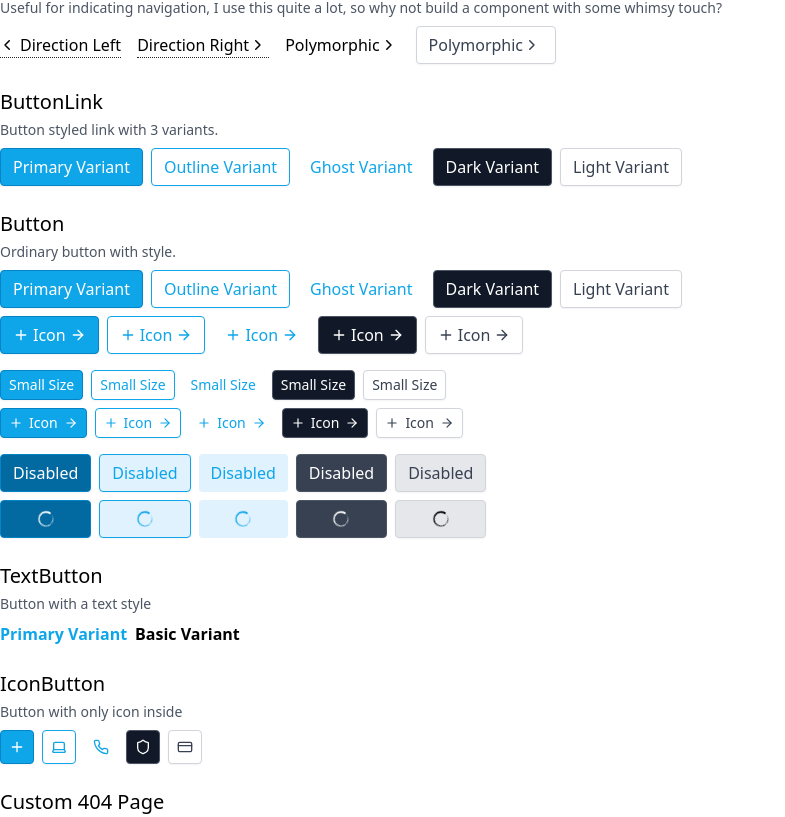
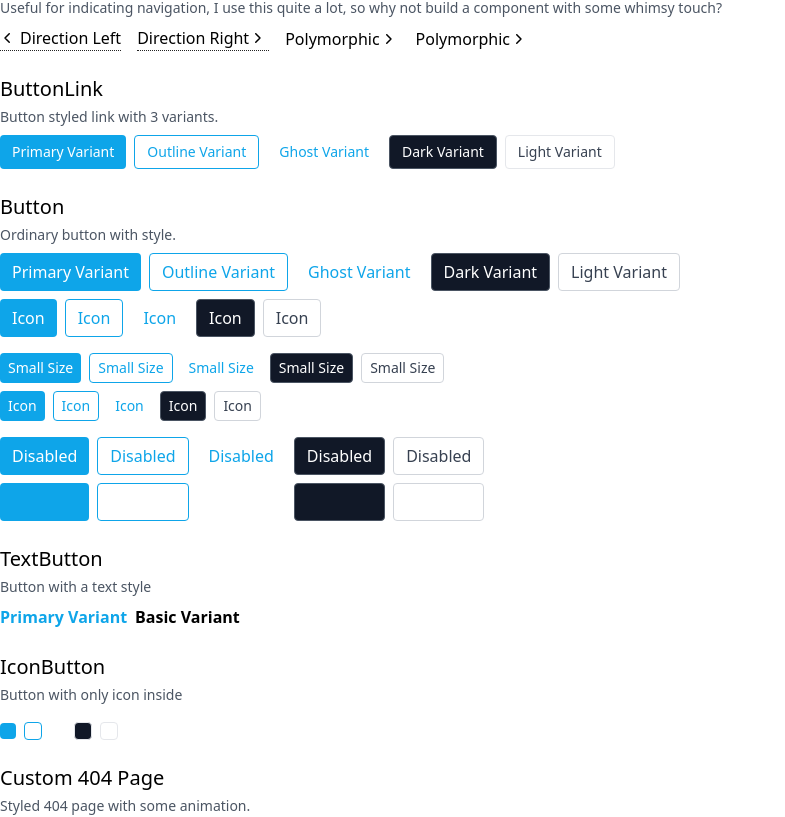
Before and after one commit to DinoCustovic-dev/vejs-food, a Next.js app: page /components in a window 1280 px wide. Shown: the part 773-1590 px from the top of the page, without its empty margins (0-785 px from the left). Built offline with nearby package versions, Linux system fonts and the light colour scheme.

Commit message:
feat: pre-deploy-commit

```diff
--- a/src/components/buttons/Button.tsx
+++ b/src/components/buttons/Button.tsx
@@ -1,20 +1,17 @@
-import { LucideIcon } from 'lucide-react';
 import * as React from 'react';
-import { IconType } from 'react-icons';
 import { ImSpinner2 } from 'react-icons/im';
 
 import { cn } from '@/lib/utils';
 
-const ButtonVariant = ['primary', 'outline', 'ghost', 'light', 'dark'] as const;
-const ButtonSize = ['sm', 'base'] as const;
+const SpinnerIcon = ImSpinner2 as unknown as React.FC<{ className?: string }>;
 
 type ButtonProps = {
   isLoading?: boolean;
   isDarkBg?: boolean;
-  variant?: (typeof ButtonVariant)[number];
-  size?: (typeof ButtonSize)[number];
-  leftIcon?: IconType | LucideIcon;
-  rightIcon?: IconType | LucideIcon;
+  variant?: 'primary' | 'outline' | 'ghost' | 'light' | 'dark';
+  size?: 'sm' | 'base';
+  leftIcon?: React.ElementType | null;
+  rightIcon?: React.ElementType | null;
   classNames?: {
     leftIcon?: string;
     rightIcon?: string;
@@ -30,7 +27,7 @@ const Button = React.forwardRef<HTMLButtonElement, ButtonProps>(
       isLoading,
       variant = 'primary',
       size = 'base',
-      isDarkBg = false,
+      //isDarkBg = false,
       leftIcon: LeftIcon,
       rightIcon: RightIcon,
       classNames,
@@ -46,111 +43,36 @@ const Button = React.forwardRef<HTMLButtonElement, ButtonProps>(
         type='button'
         disabled={disabled}
         className={cn(
-          'inline-flex items-center rounded font-medium',
-          'focus-visible:ring-primary-500 focus:outline-none focus-visible:ring',
-          'shadow-sm',
-          'transition-colors duration-75',
-          //#region  //*=========== Size ===========
-          [
-            size === 'base' && ['px-3 py-1.5', 'text-sm md:text-base'],
-            size === 'sm' && ['px-2 py-1', 'text-xs md:text-sm'],
-          ],
-          //#endregion  //*======== Size ===========
-          //#region  //*=========== Variants ===========
-          [
-            variant === 'primary' && [
-              'bg-primary-500 text-white',
-              'border-primary-600 border',
-              'hover:bg-primary-600 hover:text-white',
-              'active:bg-primary-700',
-              'disabled:bg-primary-700',
-            ],
-            variant === 'outline' && [
-              'text-primary-500',
-              'border-primary-500 border',
-              'hover:bg-primary-50 active:bg-primary-100 disabled:bg-primary-100',
-              isDarkBg &&
-                'hover:bg-gray-900 active:bg-gray-800 disabled:bg-gray-800',
-            ],
-            variant === 'ghost' && [
-              'text-primary-500',
-              'shadow-none',
-              'hover:bg-primary-50 active:bg-primary-100 disabled:bg-primary-100',
-              isDarkBg &&
-                'hover:bg-gray-900 active:bg-gray-800 disabled:bg-gray-800',
-            ],
-            variant === 'light' && [
-              'bg-white text-gray-700',
-              'border border-gray-300',
-              'hover:text-dark hover:bg-gray-100',
-              'active:bg-white/80 disabled:bg-gray-200',
-            ],
-            variant === 'dark' && [
-              'bg-gray-900 text-white',
-              'border border-gray-600',
-              'hover:bg-gray-800 active:bg-gray-700 disabled:bg-gray-700',
-            ],
-          ],
-          //#endregion  //*======== Variants ===========
-          'disabled:cursor-not-allowed',
-          isLoading &&
-            'relative text-transparent transition-none hover:text-transparent disabled:cursor-wait',
+          'inline-flex items-center justify-center rounded font-medium transition-colors duration-75',
+          size === 'base'
+            ? 'px-3 py-1.5 text-sm md:text-base'
+            : 'px-2 py-1 text-xs md:text-sm',
+          variant === 'primary' &&
+            'bg-primary-500 text-white hover:bg-primary-600',
+          variant === 'outline' &&
+            'text-primary-500 border border-primary-500 hover:bg-primary-50',
+          variant === 'ghost' && 'text-primary-500 hover:bg-primary-50',
+          variant === 'light' &&
+            'bg-white text-gray-700 border border-gray-300 hover:bg-gray-100',
+          variant === 'dark' &&
+            'bg-gray-900 text-white border border-gray-600 hover:bg-gray-800',
+          'focus-visible:ring-primary-500 focus:outline-none focus-visible:ring disabled:cursor-not-allowed',
+          isLoading && 'relative text-transparent disabled:cursor-wait',
           className,
         )}
         {...rest}
       >
         {isLoading && (
-          <div
-            className={cn(
-              'absolute left-1/2 top-1/2 -translate-x-1/2 -translate-y-1/2',
-              {
-                'text-white': ['primary', 'dark'].includes(variant),
-                'text-black': ['light'].includes(variant),
-                'text-primary-500': ['outline', 'ghost'].includes(variant),
-              },
-            )}
-          >
-            <ImSpinner2 className='animate-spin' />
+          <div className='absolute inset-0 flex items-center justify-center'>
+            <SpinnerIcon className='animate-spin' />
           </div>
         )}
-        {LeftIcon && (
-          <div
-            className={cn([
-              size === 'base' && 'mr-1',
-              size === 'sm' && 'mr-1.5',
-            ])}
-          >
-            <LeftIcon
-              size='1em'
-              className={cn(
-                [
-                  size === 'base' && 'md:text-md text-md',
-                  size === 'sm' && 'md:text-md text-sm',
-                ],
-                classNames?.leftIcon,
-              )}
-            />
-          </div>
+        {LeftIcon && typeof LeftIcon === 'function' && !isLoading && (
+          <LeftIcon className={cn('mr-1', classNames?.leftIcon)} />
         )}
         {children}
-        {RightIcon && (
-          <div
-            className={cn([
-              size === 'base' && 'ml-1',
-              size === 'sm' && 'ml-1.5',
-            ])}
-          >
-            <RightIcon
-              size='1em'
-              className={cn(
-                [
-                  size === 'base' && 'text-md md:text-md',
-                  size === 'sm' && 'md:text-md text-sm',
-                ],
-                classNames?.rightIcon,
-              )}
-            />
-          </div>
+        {RightIcon && typeof RightIcon === 'function' && !isLoading && (
+          <RightIcon className={cn('ml-1', classNames?.rightIcon)} />
         )}
       </button>
     );
--- a/src/components/buttons/IconButton.tsx
+++ b/src/components/buttons/IconButton.tsx
@@ -1,37 +1,29 @@
-import { LucideIcon } from 'lucide-react';
 import * as React from 'react';
-import { IconType } from 'react-icons';
 import { ImSpinner2 } from 'react-icons/im';
 
 import { cn } from '@/lib/utils';
 
-const IconButtonVariant = [
-  'primary',
-  'outline',
-  'ghost',
-  'light',
-  'dark',
-] as const;
+const SpinnerIcon = ImSpinner2 as unknown as React.FC<{ className?: string }>;
 
 type IconButtonProps = {
   isLoading?: boolean;
   isDarkBg?: boolean;
-  variant?: (typeof IconButtonVariant)[number];
-  icon?: IconType | LucideIcon;
-  classNames?: {
-    icon?: string;
-  };
+  variant?: 'primary' | 'outline' | 'ghost' | 'light' | 'dark';
+  size?: 'sm' | 'base';
+  icon: React.ElementType;
+  classNames?: { icon?: string };
 } & React.ComponentPropsWithRef<'button'>;
 
 const IconButton = React.forwardRef<HTMLButtonElement, IconButtonProps>(
   (
     {
+      icon: Icon,
       className,
       disabled: buttonDisabled,
       isLoading,
       variant = 'primary',
+      size = 'base',
       isDarkBg = false,
-      icon: Icon,
       classNames,
       ...rest
     },
@@ -45,69 +37,37 @@ const IconButton = React.forwardRef<HTMLButtonElement, IconButtonProps>(
         type='button'
         disabled={disabled}
         className={cn(
-          'inline-flex items-center justify-center rounded font-medium',
-          'focus-visible:ring-primary-500 focus:outline-none focus-visible:ring',
-          'shadow-sm',
-          'transition-colors duration-75',
-          'min-h-[28px] min-w-[28px] p-1 md:min-h-[34px] md:min-w-[34px] md:p-2',
-          //#region  //*=========== Variants ===========
-          [
-            variant === 'primary' && [
-              'bg-primary-500 text-white',
-              'border-primary-600 border',
-              'hover:bg-primary-600 hover:text-white',
-              'active:bg-primary-700',
-              'disabled:bg-primary-700',
-            ],
-            variant === 'outline' && [
-              'text-primary-500',
-              'border-primary-500 border',
-              'hover:bg-primary-50 active:bg-primary-100 disabled:bg-primary-100',
-              isDarkBg &&
-                'hover:bg-gray-900 active:bg-gray-800 disabled:bg-gray-800',
-            ],
-            variant === 'ghost' && [
-              'text-primary-500',
-              'shadow-none',
-              'hover:bg-primary-50 active:bg-primary-100 disabled:bg-primary-100',
-              isDarkBg &&
-                'hover:bg-gray-900 active:bg-gray-800 disabled:bg-gray-800',
-            ],
-            variant === 'light' && [
-              'bg-white text-gray-700',
-              'border border-gray-300',
-              'hover:text-dark hover:bg-gray-100',
-              'active:bg-white/80 disabled:bg-gray-200',
-            ],
-            variant === 'dark' && [
-              'bg-gray-900 text-white',
-              'border border-gray-600',
-              'hover:bg-gray-800 active:bg-gray-700 disabled:bg-gray-700',
-            ],
-          ],
-          //#endregion  //*======== Variants ===========
-          'disabled:cursor-not-allowed',
-          isLoading &&
-            'relative text-transparent transition-none hover:text-transparent disabled:cursor-wait',
+          'inline-flex items-center justify-center rounded transition-colors duration-75',
+          size === 'base' ? 'p-2 text-sm' : 'p-1.5 text-xs',
+          variant === 'primary' &&
+            'bg-primary-500 text-white hover:bg-primary-600',
+          variant === 'outline' &&
+            (isDarkBg
+              ? 'text-primary-500 border border-primary-500 hover:bg-gray-900'
+              : 'text-primary-500 border border-primary-500 hover:bg-primary-50'),
+          variant === 'ghost' &&
+            (isDarkBg
+              ? 'text-primary-500 hover:bg-gray-900'
+              : 'text-primary-500 hover:bg-primary-50'),
+          variant === 'light' &&
+            'bg-white text-gray-700 border hover:bg-gray-100',
+          variant === 'dark' &&
+            'bg-gray-900 text-white border hover:bg-gray-800',
+          'focus-visible:ring-primary-500 focus:outline-none',
+          disabled && 'cursor-not-allowed opacity-70',
+          isLoading && 'relative text-transparent cursor-wait',
           className,
         )}
         {...rest}
       >
         {isLoading && (
-          <div
-            className={cn(
-              'absolute left-1/2 top-1/2 -translate-x-1/2 -translate-y-1/2',
-              {
-                'text-white': ['primary', 'dark'].includes(variant),
-                'text-black': ['light'].includes(variant),
-                'text-primary-500': ['outline', 'ghost'].includes(variant),
-              },
-            )}
-          >
-            <ImSpinner2 className='animate-spin' />
+          <div className='absolute inset-0 flex items-center justify-center'>
+            <SpinnerIcon className='animate-spin' />
           </div>
         )}
-        {Icon && <Icon size='1em' className={cn(classNames?.icon)} />}
+        {!isLoading && Icon && typeof Icon === 'function' && (
+          <Icon className={cn('text-lg', classNames?.icon)} />
+        )}
       </button>
     );
   },
--- a/src/components/links/ButtonLink.tsx
+++ b/src/components/links/ButtonLink.tsx
@@ -1,6 +1,4 @@
-import { LucideIcon } from 'lucide-react';
 import * as React from 'react';
-import { IconType } from 'react-icons';
 
 import { cn } from '@/lib/utils';
 
@@ -8,21 +6,12 @@ import UnstyledLink, {
   UnstyledLinkProps,
 } from '@/components/links/UnstyledLink';
 
-const ButtonLinkVariant = [
-  'primary',
-  'outline',
-  'ghost',
-  'light',
-  'dark',
-] as const;
-const ButtonLinkSize = ['sm', 'base'] as const;
-
 type ButtonLinkProps = {
+  variant?: 'primary' | 'outline' | 'ghost' | 'light' | 'dark';
+  size?: 'sm' | 'base';
   isDarkBg?: boolean;
-  variant?: (typeof ButtonLinkVariant)[number];
-  size?: (typeof ButtonLinkSize)[number];
-  leftIcon?: IconType | LucideIcon;
-  rightIcon?: IconType | LucideIcon;
+  leftIcon?: React.ElementType | null;
+  rightIcon?: React.ElementType | null;
   classNames?: {
     leftIcon?: string;
     rightIcon?: string;
@@ -33,12 +22,12 @@ const ButtonLink = React.forwardRef<HTMLAnchorElement, ButtonLinkProps>(
   (
     {
       children,
-      className,
+      //className,
       variant = 'primary',
       size = 'base',
       isDarkBg = false,
-      leftIcon: LeftIcon,
-      rightIcon: RightIcon,
+      leftIcon: LeftIcon = null,
+      rightIcon: RightIcon = null,
       classNames,
       ...rest
     },
@@ -47,96 +36,34 @@ const ButtonLink = React.forwardRef<HTMLAnchorElement, ButtonLinkProps>(
     return (
       <UnstyledLink
         ref={ref}
+        className={cn(
+          'inline-flex items-center rounded font-medium transition-colors duration-75',
+          size === 'base' ? 'px-3 py-1.5 text-sm' : 'px-2 py-1 text-xs',
+          variant === 'primary' &&
+            'bg-primary-500 text-white hover:bg-primary-600',
+          variant === 'outline' &&
+            (isDarkBg
+              ? 'text-primary-500 border border-primary-500 hover:bg-gray-900'
+              : 'text-primary-500 border-primary-500 border hover:bg-primary-50'),
+          variant === 'ghost' &&
+            (isDarkBg
+              ? 'text-primary-500 hover:bg-gray-900'
+              : 'text-primary-500 hover:bg-primary-50'),
+          variant === 'light' &&
+            'bg-white text-gray-700 border hover:bg-gray-100',
+          variant === 'dark' &&
+            'bg-gray-900 text-white border-gray-600 border hover:bg-gray-800',
+          'focus-visible:ring-primary-500 focus:outline-none',
+          rest.href ? '' : 'cursor-not-allowed opacity-70',
+        )}
         {...rest}
-        className={cn(
-          'inline-flex items-center rounded font-medium',
-          'focus-visible:ring-primary-500 focus:outline-none focus-visible:ring',
-          'shadow-sm',
-          'transition-colors duration-75',
-          //#region  //*=========== Size ===========
-          [
-            size === 'base' && ['px-3 py-1.5', 'text-sm md:text-base'],
-            size === 'sm' && ['px-2 py-1', 'text-xs md:text-sm'],
-          ],
-          //#endregion  //*======== Size ===========
-          //#region  //*=========== Variants ===========
-          [
-            variant === 'primary' && [
-              'bg-primary-500 text-white',
-              'border-primary-600 border',
-              'hover:bg-primary-600 hover:text-white',
-              'active:bg-primary-700',
-              'disabled:bg-primary-700',
-            ],
-            variant === 'outline' && [
-              'text-primary-500',
-              'border-primary-500 border',
-              'hover:bg-primary-50 active:bg-primary-100 disabled:bg-primary-100',
-              isDarkBg &&
-                'hover:bg-gray-900 active:bg-gray-800 disabled:bg-gray-800',
-            ],
-            variant === 'ghost' && [
-              'text-primary-500',
-              'shadow-none',
-              'hover:bg-primary-50 active:bg-primary-100 disabled:bg-primary-100',
-              isDarkBg &&
-                'hover:bg-gray-900 active:bg-gray-800 disabled:bg-gray-800',
-            ],
-            variant === 'light' && [
-              'bg-white text-gray-700',
-              'border border-gray-300',
-              'hover:text-dark hover:bg-gray-100',
-              'active:bg-white/80 disabled:bg-gray-200',
-            ],
-            variant === 'dark' && [
-              'bg-gray-900 text-white',
-              'border border-gray-600',
-              'hover:bg-gray-800 active:bg-gray-700 disabled:bg-gray-700',
-            ],
-          ],
-          //#endregion  //*======== Variants ===========
-          'disabled:cursor-not-allowed',
-          className,
-        )}
       >
-        {LeftIcon && (
-          <div
-            className={cn([
-              size === 'base' && 'mr-1',
-              size === 'sm' && 'mr-1.5',
-            ])}
-          >
-            <LeftIcon
-              size='1em'
-              className={cn(
-                [
-                  size === 'base' && 'md:text-md text-md',
-                  size === 'sm' && 'md:text-md text-sm',
-                ],
-                classNames?.leftIcon,
-              )}
-            />
-          </div>
+        {LeftIcon && typeof LeftIcon === 'function' && (
+          <LeftIcon className={cn('mr-1', classNames?.leftIcon)} />
         )}
         {children}
-        {RightIcon && (
-          <div
-            className={cn([
-              size === 'base' && 'ml-1',
-              size === 'sm' && 'ml-1.5',
-            ])}
-          >
-            <RightIcon
-              size='1em'
-              className={cn(
-                [
-                  size === 'base' && 'text-md md:text-md',
-                  size === 'sm' && 'md:text-md text-sm',
-                ],
-                classNames?.rightIcon,
-              )}
-            />
-          </div>
+        {RightIcon && typeof RightIcon === 'function' && (
+          <RightIcon className={cn('ml-1', classNames?.rightIcon)} />
         )}
       </UnstyledLink>
     );
```
Also changed, not shown: src/app/error.tsx (+6 -1 lines), src/app/not-found.tsx (+6 -1 lines), src/components/links/IconLink.tsx (+18 -30 lines), 1 other file (tests, documents, lock files or other folders).
